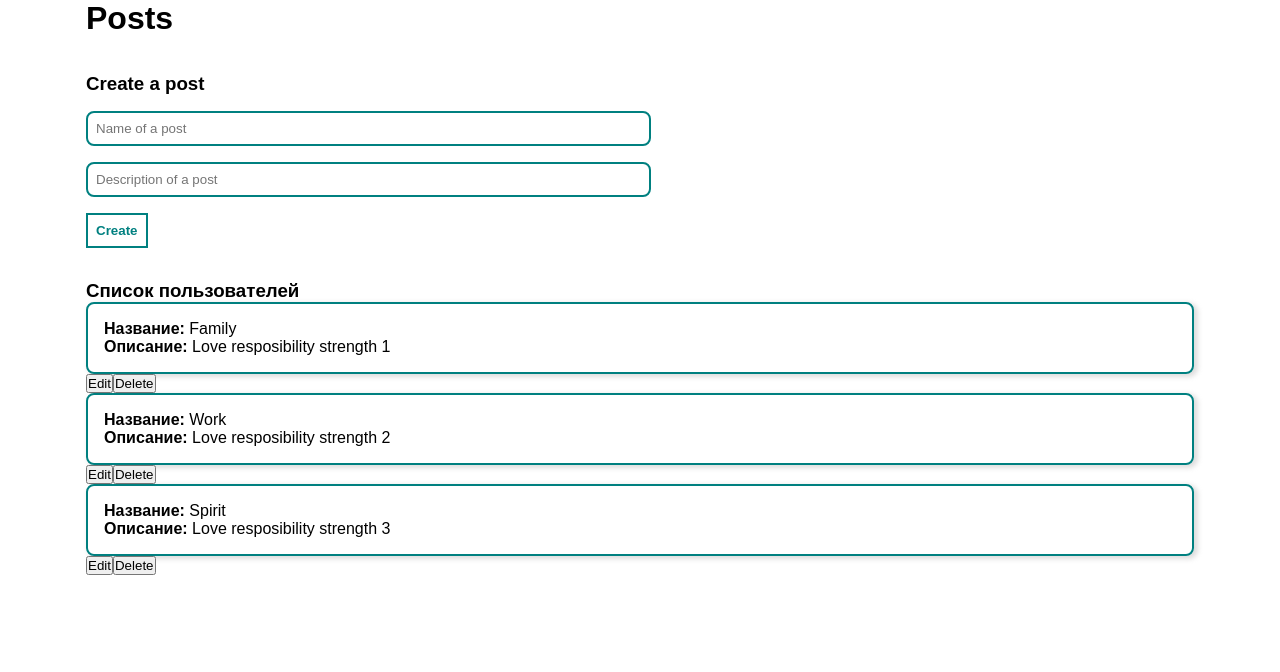
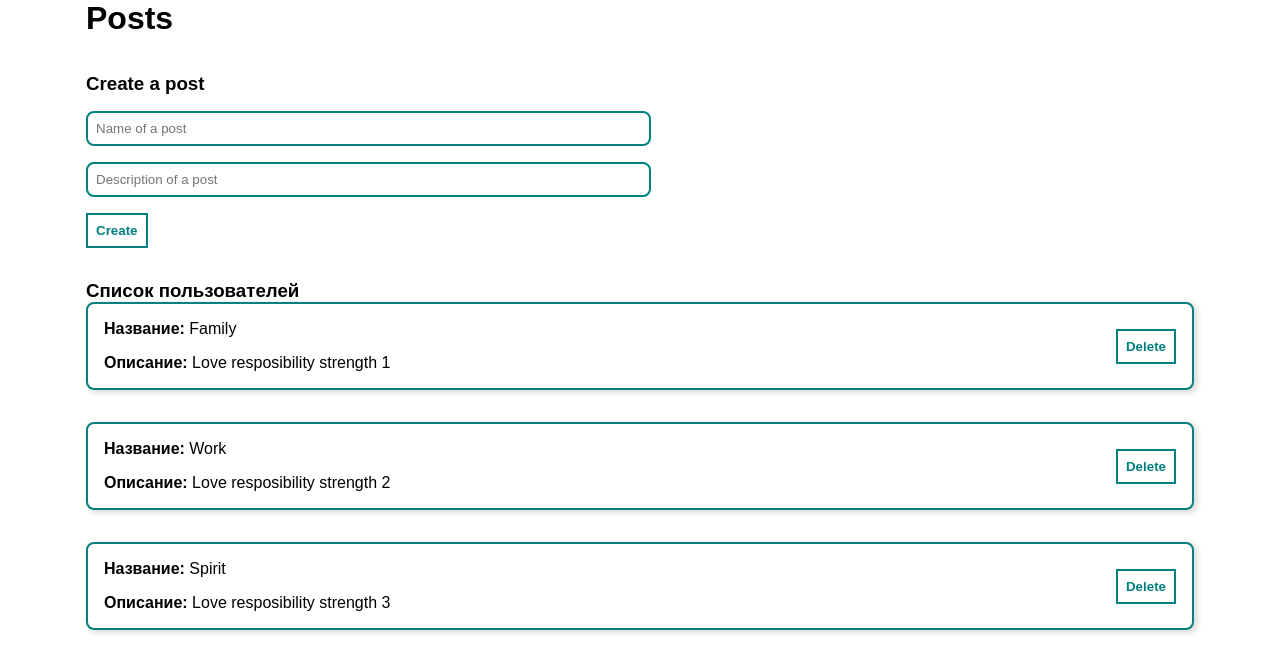
Before and after one commit to PavalEscoba/vue3-course, a Vue app: page / in a window 1280 px wide. Shown: the top 672 px of the page. Built offline with nearby package versions, Linux system fonts and the light colour scheme.

Commit message:
refactor: implements my-button and my-input with v-model emmiting

```diff
--- a/src/components/PostForm.vue
+++ b/src/components/PostForm.vue
@@ -1,19 +1,18 @@
 <template>
   <form @submit.prevent>
     <h3>Create a post</h3>
-    <input
-      v-model="post.title"
-      class="input"
-      type="text"
-      placeholder="Name of a post"
-    />
-    <input
+    <my-input v-model="post.title" type="text" placeholder="Name of a post" />
+    <my-input
       v-model="post.body"
-      class="input"
       type="text"
       placeholder="Description of a post"
     />
-    <button @click="customCreate" class="btn">Create</button>
+    <my-button
+      @click="customCreate"
+      class="btn"
+      style="margin-top: 16px; align-self: flex-start"
+      >Create</my-button
+    >
   </form>
 </template>
 <script>
@@ -28,12 +27,16 @@ export default {
   },
   methods: {
     customCreate() {
+      if (!this.post.title || !this.post.body) {
+        alert('no text');
+        return;
+      }
       this.post.id = Date.now();
       this.$emit('customCreate', this.post);
       this.post = {
         title: '',
-        body: ''
-      }
+        body: '',
+      };
     },
   },
 };
@@ -45,29 +48,4 @@ form {
   display: flex;
   flex-direction: column;
 }
-
-.input {
-  width: 100%;
-  max-width: 565px;
-  margin-top: 16px;
-  border: 2px solid teal;
-  border-radius: 8px;
-  padding: 8px;
-}
-
-.btn {
-  margin-top: 16px;
-  font-weight: 600;
-  border: 2px solid teal;
-  color: teal;
-  padding: 8px;
-  background-color: transparent;
-  align-self: flex-start;
-}
-
-.btn:hover {
-  color: #aaa;
-  border-color: #aaa;
-  cursor: pointer;
-}
 </style>
--- a/src/components/PostItem.vue
+++ b/src/components/PostItem.vue
@@ -1,28 +1,25 @@
 <template>
-  <div class="post">
+  <li class="post">
+    <div class="post-desk">
       <p><b>Название:</b> {{ post.title }}</p>
       <p><b>Описание:</b> {{ post.body }}</p>
     </div>
     <div class="post-btns">
-    <button class="post-btn--edit">
-      Edit
-    </button>
-    <button class="post-btn--delete">
-      Delete
-    </button>
+      <my-button>Delete</my-button>
     </div>
+  </li>
 </template>
 
 <script>
 export default {
-  name: "PostItem",
+  name: 'PostItem',
   props: {
     post: {
       type: Object,
-      required: true
-    }
-  }
-}
+      required: true,
+    },
+  },
+};
 </script>
 
 <style scoped>
@@ -32,6 +29,11 @@ export default {
   border-radius: 8px;
   box-shadow: 3px 2px 5px 1px rgba(147, 144, 144, 0.3);
   display: flex;
-    flex-direction: column;
+  align-items: center;
+  justify-content: space-between;
+}
+
+.post-desk p + p {
+  margin-top: 16px;
 }
 </style>
--- a/src/components/PostList.vue
+++ b/src/components/PostList.vue
@@ -1,13 +1,15 @@
 <template>
   <div>
     <h3>Список пользователей</h3>
-    <post-item v-for="post in posts" :post="post" />
+    <ul class="post-list">
+      <post-item v-for="post in posts" :post="post" :key="post.key" />
+    </ul>
   </div>
 </template>
 <script>
-import PostItem from "@/components/PostItem";
+import PostItem from '@/components/PostItem';
 export default {
-  components: {PostItem},
+  components: { PostItem },
   props: {
     posts: {
       type: Array,
@@ -18,7 +20,6 @@ export default {
 </script>
 
 <style scoped>
-
 .post + .post {
   margin-top: 32px;
 }
--- /dev/null
+++ b/src/components/UI/MyButton.vue
@@ -0,0 +1,27 @@
+<template>
+  <button class="btn">
+    <slot></slot>
+  </button>
+</template>
+
+<script>
+export default {
+  name: 'my-button',
+};
+</script>
+
+<style scoped>
+.btn {
+  font-weight: 600;
+  border: 2px solid teal;
+  color: teal;
+  padding: 8px;
+  background-color: transparent;
+}
+
+.btn:hover {
+  color: #aaa;
+  border-color: #aaa;
+  cursor: pointer;
+}
+</style>
--- /dev/null
+++ b/src/components/UI/MyInput.vue
@@ -0,0 +1,27 @@
+<template>
+  <input class="input" :value="modelValue" @input="updateInput" />
+</template>
+<script>
+export default {
+  name: 'my-input',
+  props: {
+    modelValue: [String, Number],
+  },
+  methods: {
+    updateInput(event) {
+      this.$emit('update:modelValue', event.target.value);
+    },
+  },
+};
+</script>
+
+<style scoped>
+.input {
+  width: 100%;
+  max-width: 565px;
+  margin-top: 16px;
+  border: 2px solid teal;
+  border-radius: 8px;
+  padding: 8px;
+}
+</style>
--- /dev/null
+++ b/src/components/UI/index.js
@@ -0,0 +1,4 @@
+import MyButton from '@/components/UI/MyButton.vue';
+import MyInput from '@/components/UI/MyInput';
+
+export default [MyButton, MyInput];
--- a/src/main.js
+++ b/src/main.js
@@ -1,4 +1,9 @@
 import { createApp } from 'vue';
 import App from './App';
+import components from '@/components/UI/index.js';
 
-createApp(App).mount('#app');
+const app = createApp(App);
+components.forEach((component) => {
+  app.component(component.name, component);
+});
+app.mount('#app');
```
Lines whose indentation alone changed are shown as unchanged.
